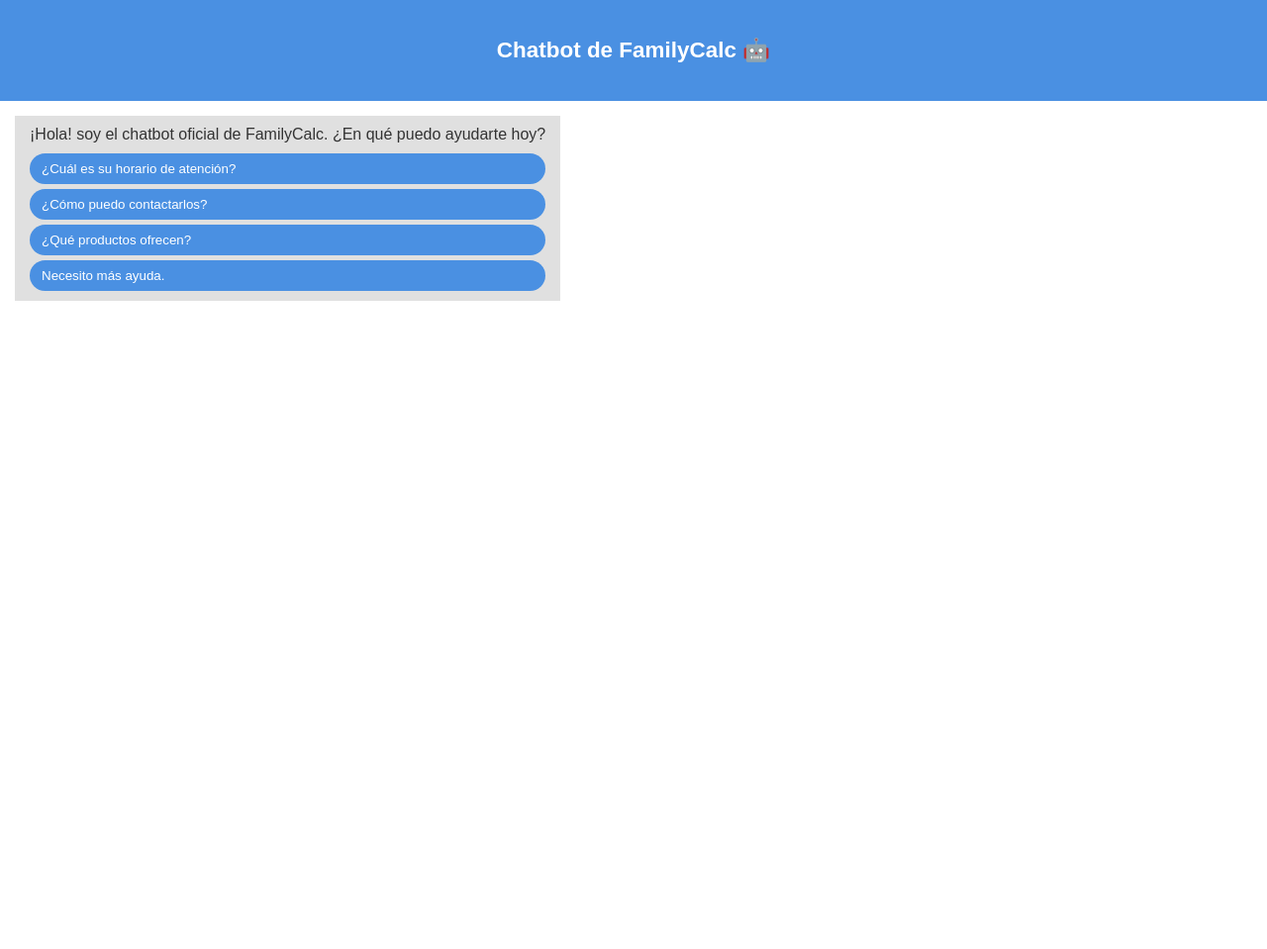
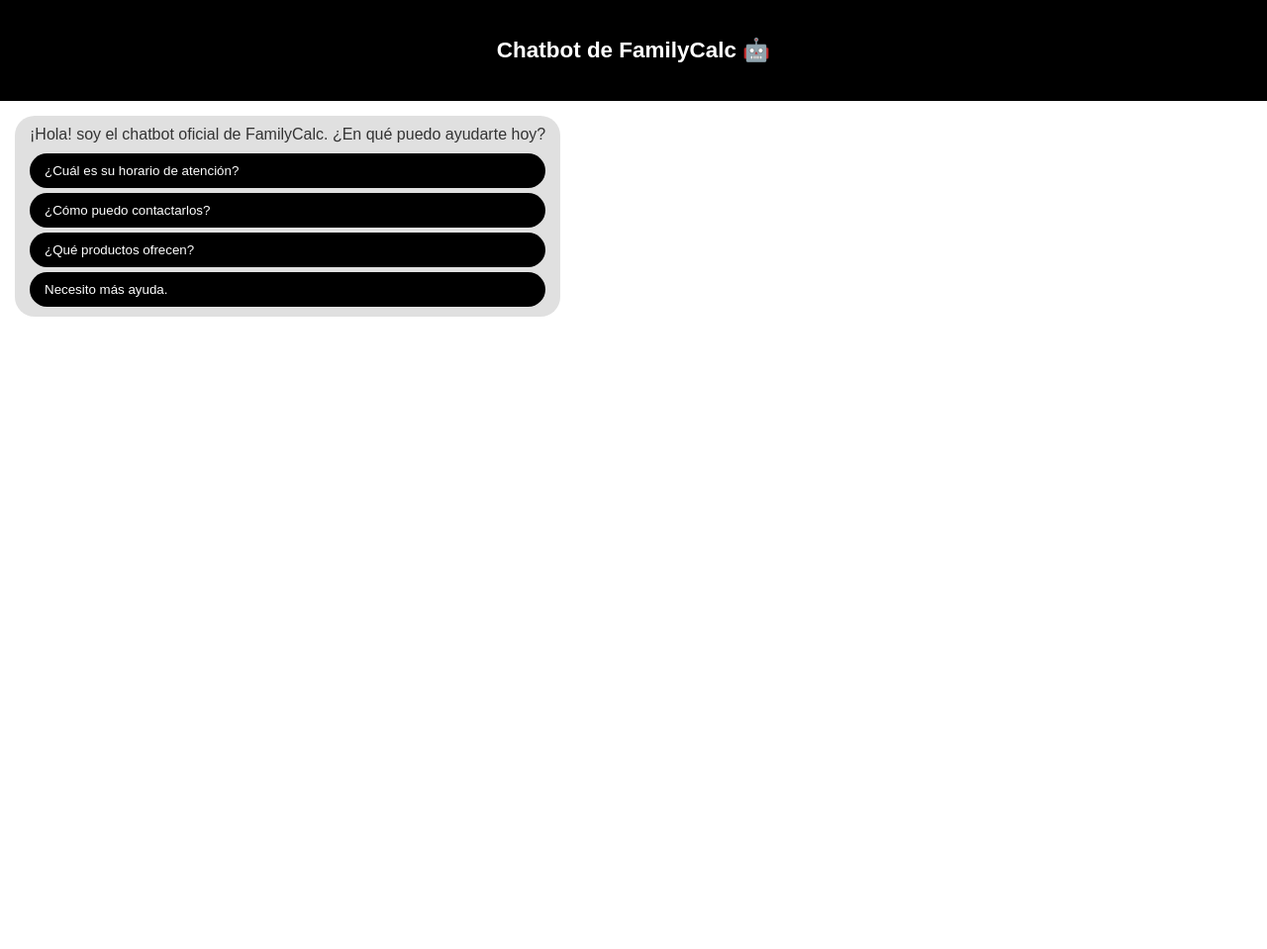
Before and after one commit to Midulio/FamilyCalc, a PHP site: page /views/chatbot/chatbot.html in a window 1280 px wide. Shown: the whole page at 99% size. After the commit the page ends 320 px from the top, so only its background shows below. Run offline with PHP 8.4, Linux system fonts and the light colour scheme.

Commit message:
Update style.css

```diff
--- a/views/chatbot/style.css
+++ b/views/chatbot/style.css
@@ -1,26 +1,27 @@
 body {
 font-family: Arial, sans-serif;
-    background-color: #f4f4f9;
+background-color: #fff;
 display: flex;
 justify-content: center;
 align-items: center;
-    min-height: 100vh;
+/* Se elimina min-height para que el chat ocupe solo el espacio necesario */
+height: 100vh;
 margin: 0;
 }
 
 .chat-container {
-    width: 2000px;
-    height: 959px;
-    background-color: #ffffff;
+width: 100%; /* Ocupa todo el ancho de la pantalla */
+height: 100%; /* Ocupa toda la altura de la pantalla */
+background-color: #fff;
 border-radius: 0;
-    box-shadow: 0 4px 20px rgba(0, 0, 0, 0.1);
+box-shadow: none;
 display: flex;
 flex-direction: column;
 overflow: hidden;
 }
 
 .chat-header {
-    background-color: #4a90e2;
+background-color: #000;
 color: #fff;
 padding: 15px;
 text-align: center;
@@ -39,7 +40,7 @@ body {
 
 .message {
 padding: 10px 15px;
-    border-radius: 0;
+border-radius: 20px;
 max-width: 80%;
 word-wrap: break-word;
 }
@@ -51,7 +52,7 @@ body {
 }
 
 .user-message {
-    background-color: #4a90e2;
+background-color: #000;
 color: #fff;
 align-self: flex-end;
 }
@@ -64,47 +65,16 @@ body {
 }
 
 .option-button {
-    background-color: #4a90e2;
+background-color: #000;
 color: #fff;
 border: none;
-    padding: 8px 12px;
-    border-radius: 20px; /* Restaurado */
+padding: 10px 15px;
+border-radius: 20px;
 cursor: pointer;
 text-align: left;
 transition: background-color 0.3s;
 }
 
 .option-button:hover {
-    background-color: #357ABD;
+background-color: #333;
 }
-
-.chat-input-container {
-    display: flex;
-    padding: 10px;
-    border-top: 1px solid #ddd;
-}
-
-#user-input {
-    flex-grow: 1;
-    border: 1px solid #ccc;
-    border-radius: 0;
-    padding: 10px 15px;
-    outline: none;
-}
-
-#send-button {
-    background-color: #4a90e2;
-    color: #fff;
-    border: none;
-    border-radius: 50%; /* Restaurado para que sea un círculo */
-    width: 40px;
-    height: 40px;
-    margin-left: 10px;
-    cursor: pointer;
-    font-size: 1.2em;
-    transition: background-color 0.3s;
-}
-
-#send-button:hover {
-    background-color: #357ABD;
-}
```
Lines whose indentation alone changed are shown as unchanged.
